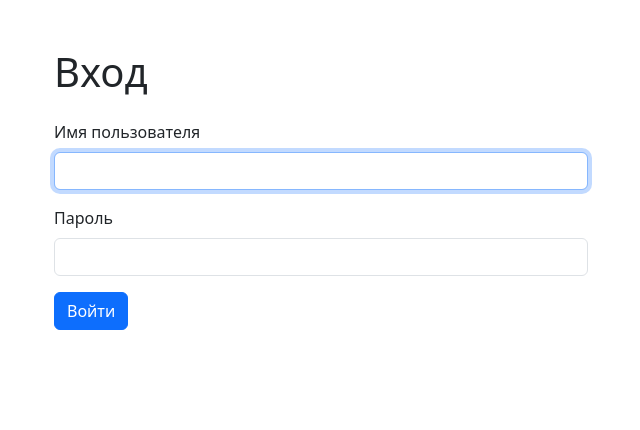
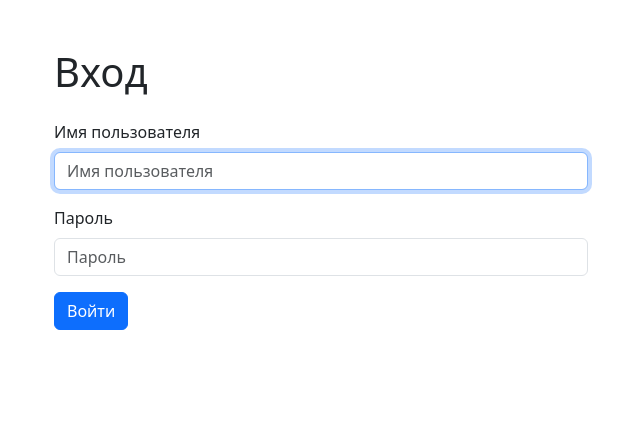
Before and after one commit to lisaCookie/python-project-52, a Django app: page /users/login/ in a window 1280 px wide. Shown: the part 56-486 px from the top of the page, without its empty margins (319-959 px from the left). Run offline with Django 5.2, Linux system fonts and the light colour scheme; some libraries are stand-ins or nearby versions.

Commit message:
modified:   task_manager/templates/users/login.html

```diff
--- a/task_manager/templates/users/login.html
+++ b/task_manager/templates/users/login.html
@@ -23,6 +23,7 @@
                            name="username"
                            class="form-control"
                            id="id_username"
+                           placeholder="Имя пользователя"
                            required
                            autofocus>
                 </div>
@@ -33,6 +34,7 @@
                            name="password"
                            class="form-control"
                            id="id_password"
+                           placeholder="Пароль"
                            required>
                 </div>
 
```
